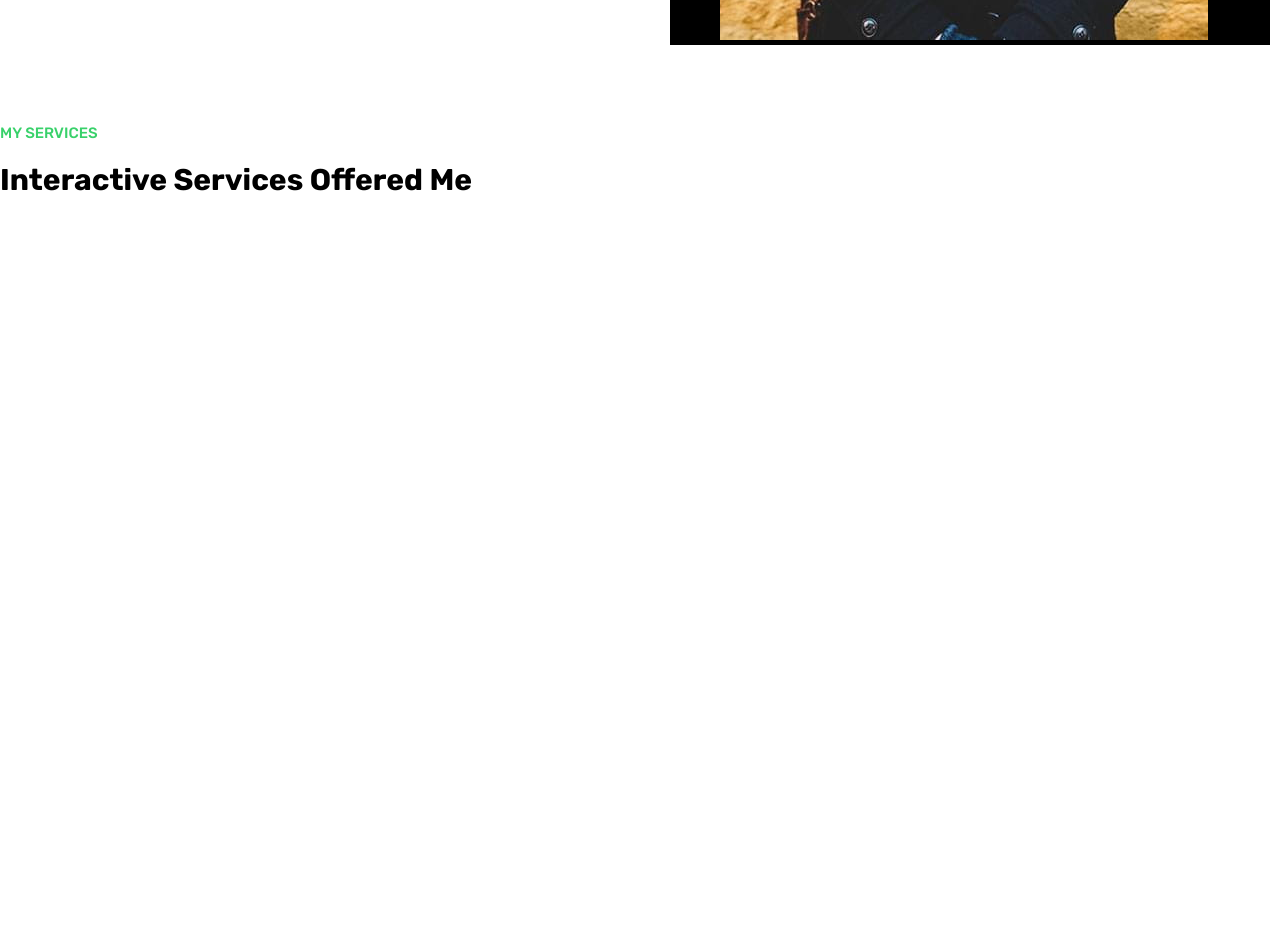
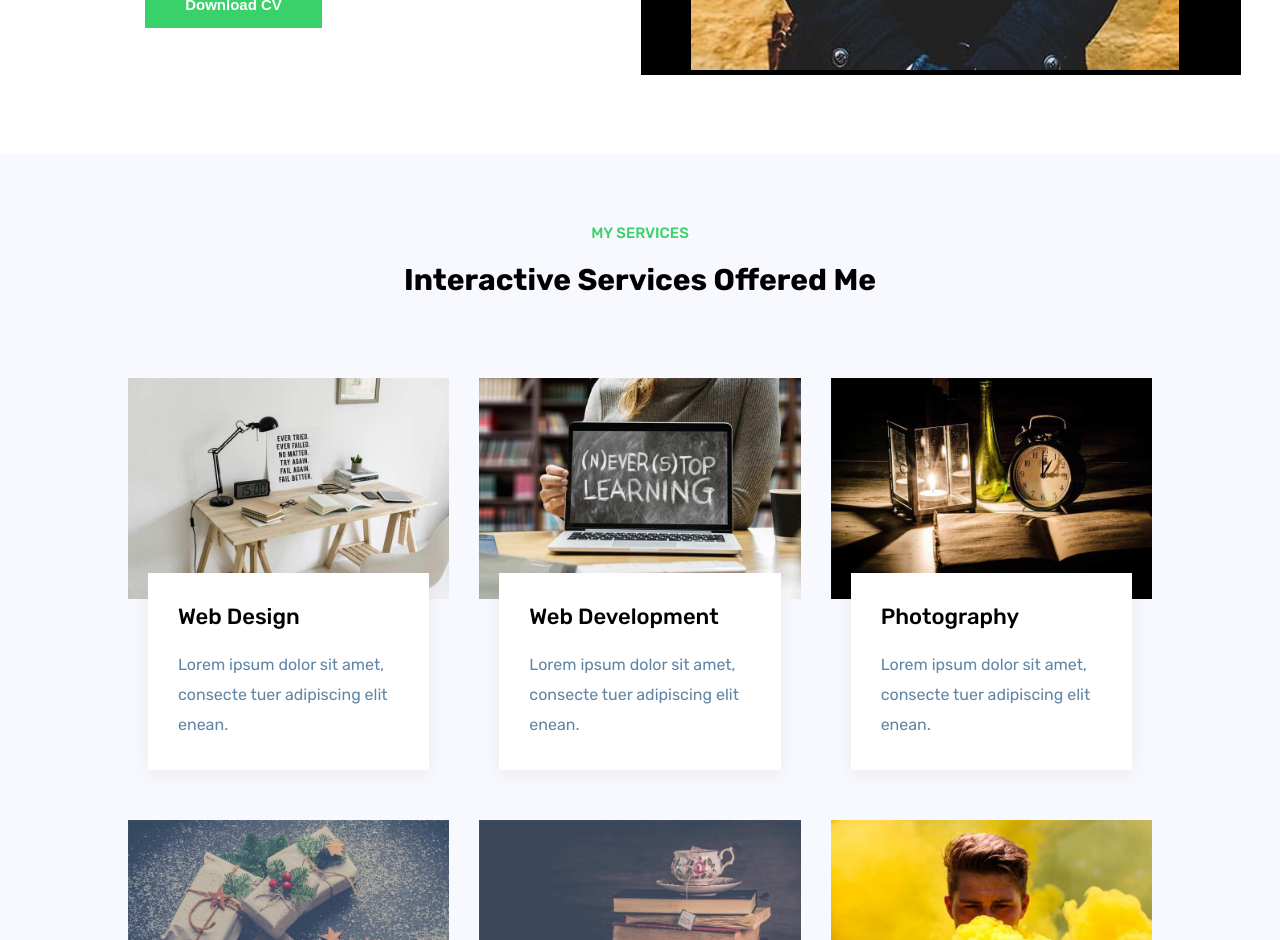
Before and after one commit to shaikat17/react-portfolio-3, a React (Create React App) app: page / in a window 1280 px wide. Shown: the part 1860-2800 px from the top of the page. Before the commit the page ends 2138 px from the top, so only its background shows below. Built offline with nearby package versions, Linux system fonts and the light colour scheme.

Commit message:
Service Section added

```diff
--- a/src/App.css
+++ b/src/App.css
@@ -11,7 +11,7 @@
 }
 
 .container {
-  min-width: 80%;
+  width: 80%;
   margin: auto;
 }
 
@@ -347,3 +347,37 @@
   z-index: -1;
 }
 /* .......................About............... */
+
+/* .......................Services............. */
+.services {
+  text-align: center;
+  background-color: #f8f9fe;
+  padding: 50px 0;
+}
+
+.services .box {
+  text-align: left;
+}
+
+.services img {
+  width: 100%;
+  height: 100%;
+  object-fit: contain;
+}
+
+.services .text {
+  background-color: #fff;
+  box-shadow: 0px 5px 20px 0 rgba(0, 0, 0, 6%);
+  padding: 30px;
+  margin: 20px;
+  margin-top: -30px;
+  position: relative;
+  z-index: 1;
+}
+
+.services .text h2 {
+  font-weight: 500;
+  font-size: 22px;
+  margin-bottom: 20px;
+}
+/* .......................Services............. */
--- /dev/null
+++ b/src/components/home/Wrapper.jsx
@@ -0,0 +1,34 @@
+import React, { Fragment } from "react";
+
+const Wrapper = () => {
+
+    const data = [
+        {
+          title: "LOOKING FOR EXCLUSIVE SERVICES?",
+          heading: "Get The Best For Your Business",
+          desc: "Lorem ipsum dolor sit amet, consectetur adipiscing elit, sed do eiusmod tempor incididunt ut labore et dolore magna aliqua.",
+        },
+      ]
+
+
+  return (
+    <Fragment>
+      <section className="branding wrapper">
+        <div className="container">
+        {data.map((val) => {
+            return (
+                <div className="box">
+                <h3>{val.title}</h3>
+                <h2>{val.heading}</h2>
+                <p>{val.desc}</p>
+                <button className="primary-btn">Contact Us</button>
+                </div>
+            )
+        })}
+        </div>
+      </section>
+    </Fragment>
+  );
+};
+
+export default Wrapper;
--- a/src/components/home/service/Service.jsx
+++ b/src/components/home/service/Service.jsx
@@ -1,4 +1,5 @@
 import React, { Fragment } from "react";
+import ServicesData from "./ServiceData";
 
 const Service = () => {
   return (
@@ -9,10 +10,22 @@
             <h3>MY SERVICES</h3>
             <h1>Interactive Services Offered Me</h1>
           </div>
-          <div className="containgrid topMargin">
-{
-
-}
+          <div className="contain grid topMargin">
+            {ServicesData.map((val) => {
+              return (
+                <Fragment>
+                  <div className="box">
+                    <div className="img">
+                      <img src={val.cover} alt="" srcset="" />
+                    </div>
+                    <div className="text">
+                      <h2>{val.title}</h2>
+                      <p>{val.desc}</p>
+                    </div>
+                  </div>
+                </Fragment>
+              );
+            })}
           </div>
         </div>
       </section>
--- /dev/null
+++ b/src/components/home/service/ServiceData.js
@@ -0,0 +1,40 @@
+const ServicesData = [
+    {
+      id: 1,
+      title: "Web Design",
+      desc: "Lorem ipsum dolor sit amet, consecte tuer adipiscing elit enean.",
+      cover: "./assets/services/services-1.jpg",
+    },
+    {
+      id: 2,
+      title: "Web Development",
+      desc: "Lorem ipsum dolor sit amet, consecte tuer adipiscing elit enean.",
+      cover: "./assets/services/services-2.jpg",
+    },
+    {
+      id: 3,
+      title: "Photography",
+      desc: "Lorem ipsum dolor sit amet, consecte tuer adipiscing elit enean.",
+      cover: "./assets/services/services-3.jpg",
+    },
+    {
+      id: 4,
+      title: "Live Support",
+      desc: "Lorem ipsum dolor sit amet, consecte tuer adipiscing elit enean.",
+      cover: "./assets/services/services-4.jpg",
+    },
+    {
+      id: 5,
+      title: "Content Writing",
+      desc: "Lorem ipsum dolor sit amet, consecte tuer adipiscing elit enean.",
+      cover: "./assets/services/services-5.jpg",
+    },
+    {
+      id: 6,
+      title: "Timely Deliverables",
+      desc: "Lorem ipsum dolor sit amet, consecte tuer adipiscing elit enean.",
+      cover: "./assets/services/services-6.jpg",
+    },
+  ]
+
+  export default ServicesData
--- a/src/components/pageContent/HomePages.jsx
+++ b/src/components/pageContent/HomePages.jsx
@@ -3,6 +3,7 @@
 import Branding from '../home/Branding'
 import Home from '../home/homes/Home'
 import Service from '../home/service/Service'
+import Wrapper from '../home/Wrapper'
 
 const HomePages = () => {
     return (
@@ -11,6 +12,7 @@
             <Branding />
             <About />
             <Service />
+            <Wrapper />
         </React.Fragment>
     )
 }
```
